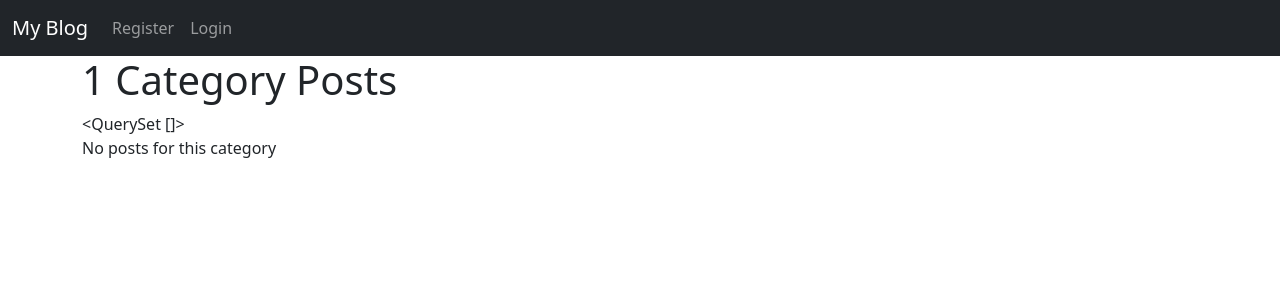
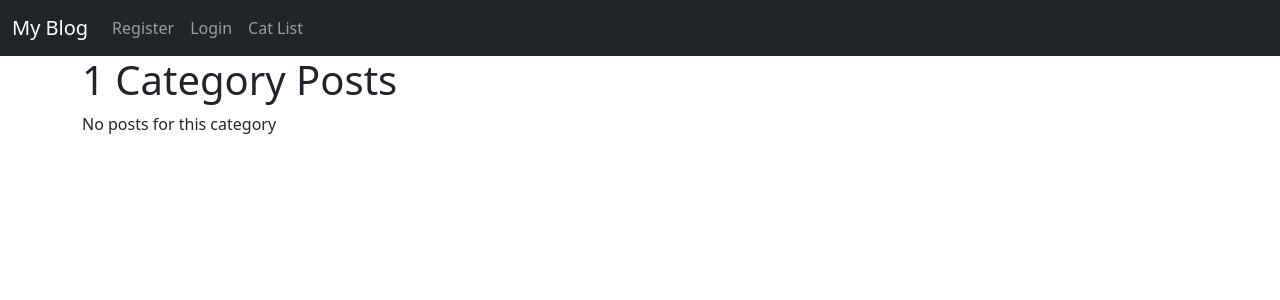
Before and after one commit to MikeRodziewicz/yt-django-blog, a Django app: page /category/1 in a window 1280 px wide. Shown: the top 300 px of the page. Run offline with Django 3.2, Linux system fonts and the light colour scheme; data that the repository does not hold is empty.

Commit message:
category link in nav with list view added

```diff
--- a/theblog/templates/base.html
+++ b/theblog/templates/base.html
@@ -19,6 +19,7 @@
           </button>
           <div class="collapse navbar-collapse" id="navbarNav">
             <ul class="navbar-nav">
+
               {%  if user.is_authenticated %}
                 <li class="nav-item">
                   <a class="nav-link active" aria-current="page" href="{% url 'add_post' %}">Add Post</a>
@@ -32,14 +33,30 @@
                 <li class="nav-item">
                   <a class="nav-link" href="{% url 'logout' %}">Logout</a>
                 </li>
+
               {% else %}
                 <li class="nav-item">
                   <a class="nav-link" href="{% url 'register' %}">Register</a>
                 </li>
                 <li class="nav-item">
                   <a class="nav-link" href="{% url 'login' %}">Login</a>
+              {% endif %}
                 </li>
-              {% endif %}
+
+            {% if cat_menu %}
+            <li class="nav-item dropdown">
+              <a class="nav-link dropdown-toggle" href="#" id="navbarDropdown" role="button" data-bs-toggle="dropdown" aria-expanded="false">
+                Categories
+              </a>
+              <ul class="dropdown-menu" aria-labelledby="navbarDropdown">
+                {% for item in cat_menu %}
+                <li><a class="dropdown-item" href="{% url 'category' item|slugify|title %}">{{item}}</a></li>
+                {% endfor %}
+              </ul>
+            </li>
+            {% else %}
+            <a class="nav-link" href="{% url 'category-list' %}">Cat List</a>
+            {% endif %}
             </ul>
           </div>
         </div>
--- a/theblog/templates/categories.html
+++ b/theblog/templates/categories.html
@@ -2,7 +2,6 @@
 
 {% block content %}
 <h1>{{ cats }} Category Posts</h1>
-{{category_posts}}
 
 {% if category_posts%}
 <ul>
--- a/theblog/templates/home.html
+++ b/theblog/templates/home.html
@@ -17,5 +17,4 @@
 </li>
 {% endfor %}
 </ul>
-
 {% endblock %}
--- a/theblog/urls.py
+++ b/theblog/urls.py
@@ -1,5 +1,5 @@
 from django.urls import path
-from .views import HomeView, PostDetail, AddPost, UpdatePost, DeletePost, AddCategory, ListCategory, CategoryView
+from .views import HomeView, PostDetail, AddPost, UpdatePost, DeletePost, AddCategory, ListCategory, CategoryView, CategoryList
 
 urlpatterns = [
     path('', HomeView.as_view(), name="home"),
@@ -10,5 +10,6 @@ urlpatterns = [
     path('blog_post/<int:pk>/delete_post/', DeletePost.as_view(), name="delete-post"),
     path('categories/', ListCategory.as_view(), name="categories"),
     path('category/<str:cats>', CategoryView, name='category'),
+    path('category-list/', CategoryList, name='category-list'),
 
 ]
--- a/theblog/views.py
+++ b/theblog/views.py
@@ -4,11 +4,19 @@ from .models import Post, Category
 from .forms import PostForm, EditPostForm
 from django.urls import reverse_lazy
 
+
+#TODO copy the context manager to other views.
 class HomeView(ListView):
     """Renders home page"""
     model = Post
     template_name = 'home.html'
     ordering = ['-publication_date']
+
+    def get_context_data(self, *args, **kwargs):
+        cat_menu = Category.objects.all()
+        context = super(HomeView, self).get_context_data(*args, **kwargs)
+        context['cat_menu'] = cat_menu
+        return context
 
 
 class PostDetail(DetailView):
@@ -51,6 +59,11 @@ class ListCategory(ListView):
 
 
 def CategoryView(request, cats):
-    """List of posts per category"""
+    """View of posts per category"""
     category_posts = Post.objects.filter(category=cats.replace('-',' ').title())
     return render(request, 'categories.html', {'cats':cats.title().replace('-',' '), 'category_posts':category_posts})
+
+def CategoryList(request):
+    """List all categories"""
+    cat_menu_list = Category.objects.all()
+    return render(request, 'category_list.html', {'cat_menu_list':cat_menu_list})
```
Also changed, not shown: theblog/templates/category_list.html (added, +12 -0 lines).
